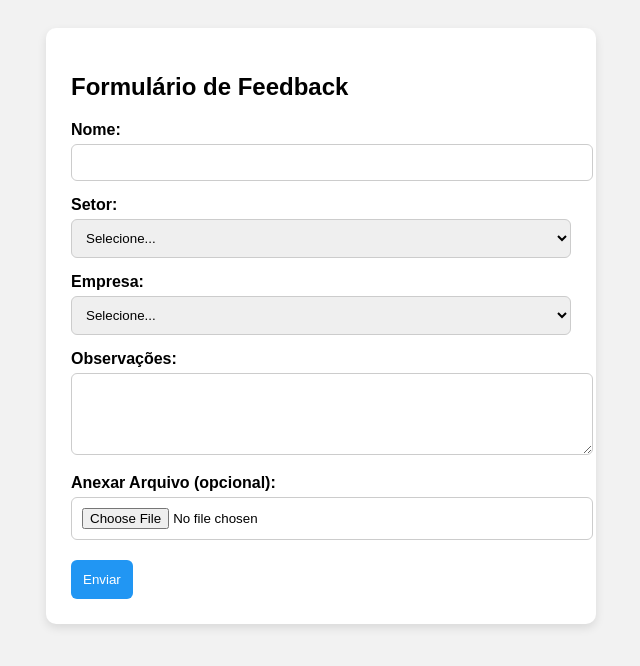
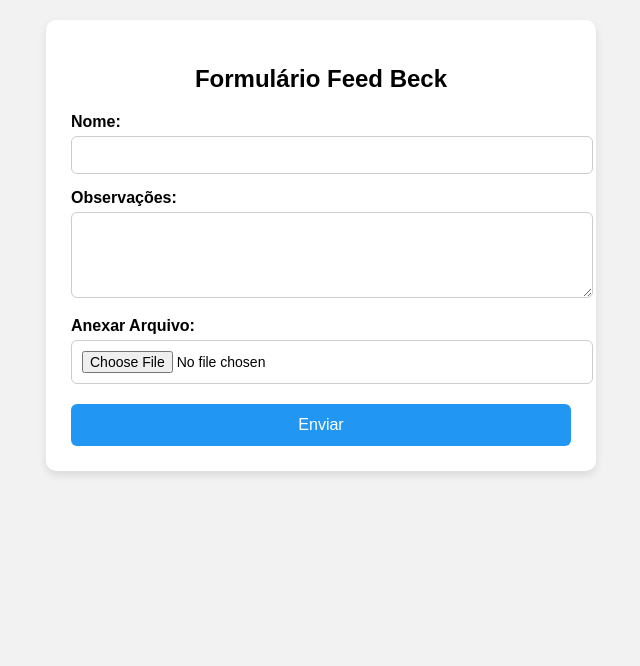
Before and after one commit to grupodvbr/clientescadastradosmercatto, a plain HTML site: page index.html in a window 1280 px wide. Shown: the whole page, without its empty margins (319-959 px from the left). Drawn offline with Linux system fonts and the light colour scheme.

Commit message:
Update index.html

```diff
--- a/index.html
+++ b/index.html
@@ -2,12 +2,13 @@
 <html lang="pt-BR">
 <head>
   <meta charset="UTF-8">
-  <title>Formulário de Feedback</title>
+  <title>Feed Beck</title>
   <meta name="viewport" content="width=device-width, initial-scale=1.0, maximum-scale=1.0, user-scalable=no">
   <style>
     body {
       font-family: Arial, sans-serif;
       background: #f2f2f2;
+      margin: 0;
       padding: 20px;
     }
     form {
@@ -16,104 +17,86 @@
       border-radius: 10px;
       max-width: 500px;
       margin: auto;
-      box-shadow: 0 4px 10px rgba(0,0,0,0.1);
+      box-shadow: 0 4px 8px rgba(0,0,0,0.1);
+    }
+    h2 {
+      text-align: center;
+      margin-bottom: 20px;
     }
     label {
       font-weight: bold;
       display: block;
       margin-top: 15px;
     }
-    input, select, textarea {
+    input, textarea {
       width: 100%;
       padding: 10px;
       margin-top: 5px;
       border: 1px solid #ccc;
       border-radius: 6px;
+      font-size: 14px;
     }
     button {
       margin-top: 20px;
       padding: 12px;
-      background: #2196F3;
+      width: 100%;
+      background-color: #2196F3;
       color: white;
       border: none;
       border-radius: 6px;
+      font-size: 16px;
       cursor: pointer;
     }
     button:hover {
-      background: #1976D2;
+      background-color: #1976D2;
     }
   </style>
 </head>
 <body>
-  <form id="feedbackForm">
-    <h2>Formulário de Feedback</h2>
+  <form id="feedbeckForm">
+    <h2>Formulário Feed Beck</h2>
 
     <label for="nome">Nome:</label>
     <input type="text" id="nome" required>
 
-    <label for="setor">Setor:</label>
-    <select id="setor" required>
-      <option value="">Selecione...</option>
-      <option value="Caixa">Caixa</option>
-      <option value="Cozinha">Cozinha</option>
-      <option value="Salão">Salão</option>
-      <option value="Limpeza">Limpeza</option>
-      <option value="Gerência">Gerência</option>
-    </select>
+    <label for="observacoes">Observações:</label>
+    <textarea id="observacoes" rows="4" required></textarea>
 
-    <label for="empresa">Empresa:</label>
-    <select id="empresa" required>
-      <option value="">Selecione...</option>
-      <option value="MERCATTO DELICIA">MERCATTO DELICIA</option>
-      <option value="DELICIA GOURMET">DELICIA GOURMET</option>
-      <option value="PADARIA DELICIA">PADARIA DELICIA</option>
-      <option value="VILLA GOURMET">VILLA GOURMET</option>
-      <option value="MERCATTO KIDS">MERCATTO KIDS</option>
-    </select>
-
-    <label for="observacoes">Observações:</label>
-    <textarea id="observacoes" rows="4"></textarea>
-
-    <label for="arquivo">Anexar Arquivo (opcional):</label>
-    <input type="file" id="arquivo" accept=".pdf,image/*">
+    <label for="arquivo">Anexar Arquivo:</label>
+    <input type="file" id="arquivo" accept=".pdf,image/*" required>
 
     <button type="submit">Enviar</button>
   </form>
 
   <script>
-    document.getElementById("feedbackForm").addEventListener("submit", async function(e) {
+    document.getElementById("feedbeckForm").addEventListener("submit", async function(e) {
       e.preventDefault();
 
       const nome = document.getElementById("nome").value;
-      const setor = document.getElementById("setor").value;
-      const empresa = document.getElementById("empresa").value;
       const observacoes = document.getElementById("observacoes").value;
       const file = document.getElementById("arquivo").files[0];
 
-      const payload = {
-        nome,
-        setor,
-        empresa,
-        observacoes,
-        arquivoBase64: "",
-        arquivoNome: ""
-      };
-
-      if (file) {
-        const reader = new FileReader();
-        reader.onloadend = async function () {
-          payload.arquivoBase64 = reader.result.split(',')[1];
-          payload.arquivoNome = file.name;
-          await enviarFormulario(payload);
-        };
-        reader.readAsDataURL(file);
-      } else {
-        await enviarFormulario(payload);
+      if (!file) {
+        alert("Por favor, selecione um arquivo.");
+        return;
       }
 
-      async function enviarFormulario(payload) {
+      const reader = new FileReader();
+      reader.onloadend = async function () {
+        const base64Data = reader.result.split(',')[1];
+
+        const payload = {
+          nome,
+          observacoes,
+          arquivoBase64: base64Data,
+          arquivoNome: file.name
+        };
+
+        // 🔧 Substitua abaixo pela URL do seu Google Apps Script Web App
+        const url = "https://script.google.com/macros/s/AKfycbwtVihQ8LS6fsyPtBR0vLyc5N75Nz_sdCdDlT4J04qhPLyv8F_94s1CAVC8WI_7i_diLg/exec";
+
         try {
-          const response = await fetch("https://script.google.com/macros/s/AKfycbwq-p3hqvxv_WxgoNJAt0ki4yPQQy8T9kvQpew1kIRujy-FNWcxMLF46XDX3GDYN6zH/exec", {
+          const response = await fetch(url, {
             method: "POST",
             body: JSON.stringify(payload),
             headers: { "Content-Type": "application/json" }
@@ -121,11 +104,13 @@
 
           const result = await response.text();
           alert("Enviado com sucesso!");
-          document.getElementById("feedbackForm").reset();
+          document.getElementById("feedbeckForm").reset();
         } catch (err) {
           alert("Erro ao enviar: " + err.message);
         }
-      }
+      };
+
+      reader.readAsDataURL(file);
     });
   </script>
 </body>
```
